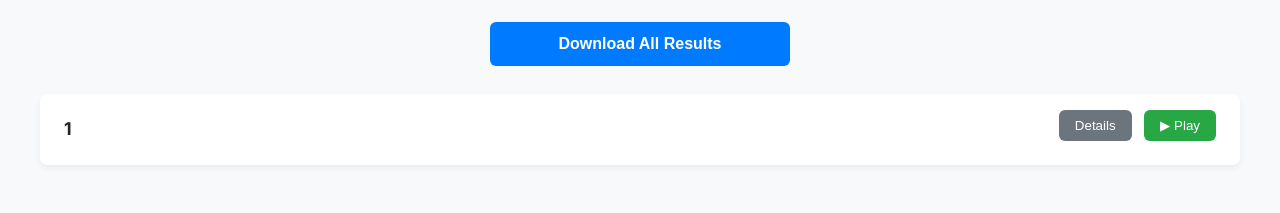
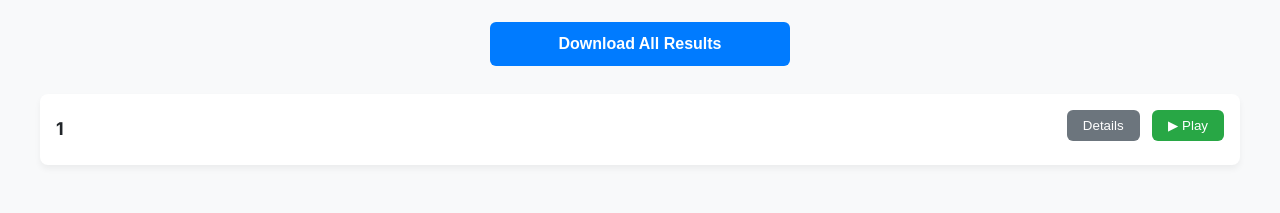
Before and after one commit to Himson2006/Yolo-Gpu-2, a Flask app: template app/templates/search.html in a window 1280 px wide. Shown: the part 1030-1243 px from the top of the page. Run offline with Flask 3, Linux system fonts and the light colour scheme; the template is opened without the code that fills it: most values are stand-ins (such as "Sample title", 1, 10 or a date in 2020).

Commit message:
Buttons placement shift to make Id visible

```diff
--- a/app/templates/search.html
+++ b/app/templates/search.html
@@ -153,7 +153,7 @@
             box-shadow: 0 8px 12px rgba(0,0,0,0.08);
         }
         .video-info {
-            padding: 1rem 1.5rem;
+            padding: 1rem;
             display: flex;
             justify-content: space-between;
             align-items: center;
@@ -163,6 +163,8 @@
             white-space: nowrap;
             overflow: hidden;
             text-overflow: ellipsis;
+            flex-grow: 1;
+            margin-right: 1rem;
         }
         .play-button {
             background-color: #28a745;
```
